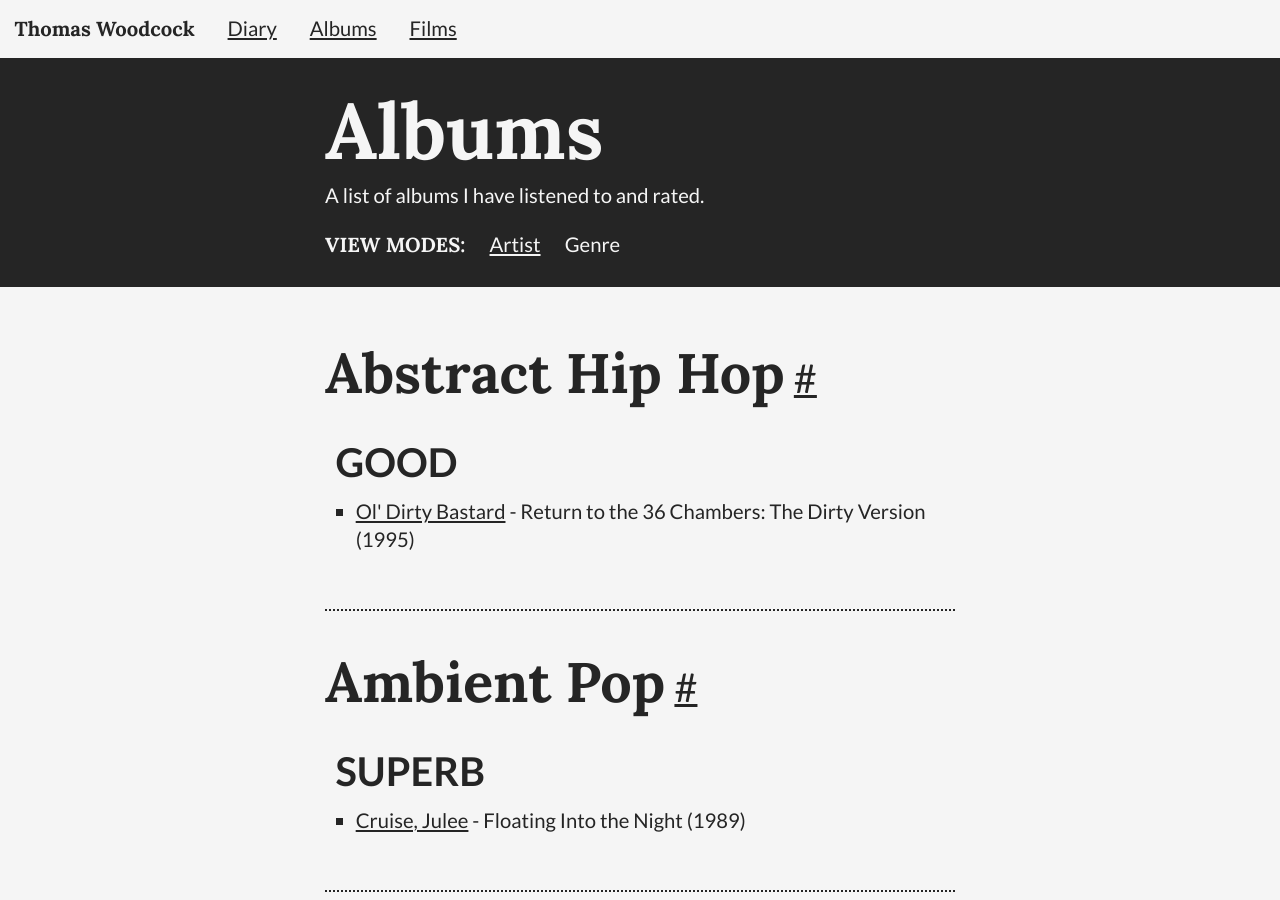
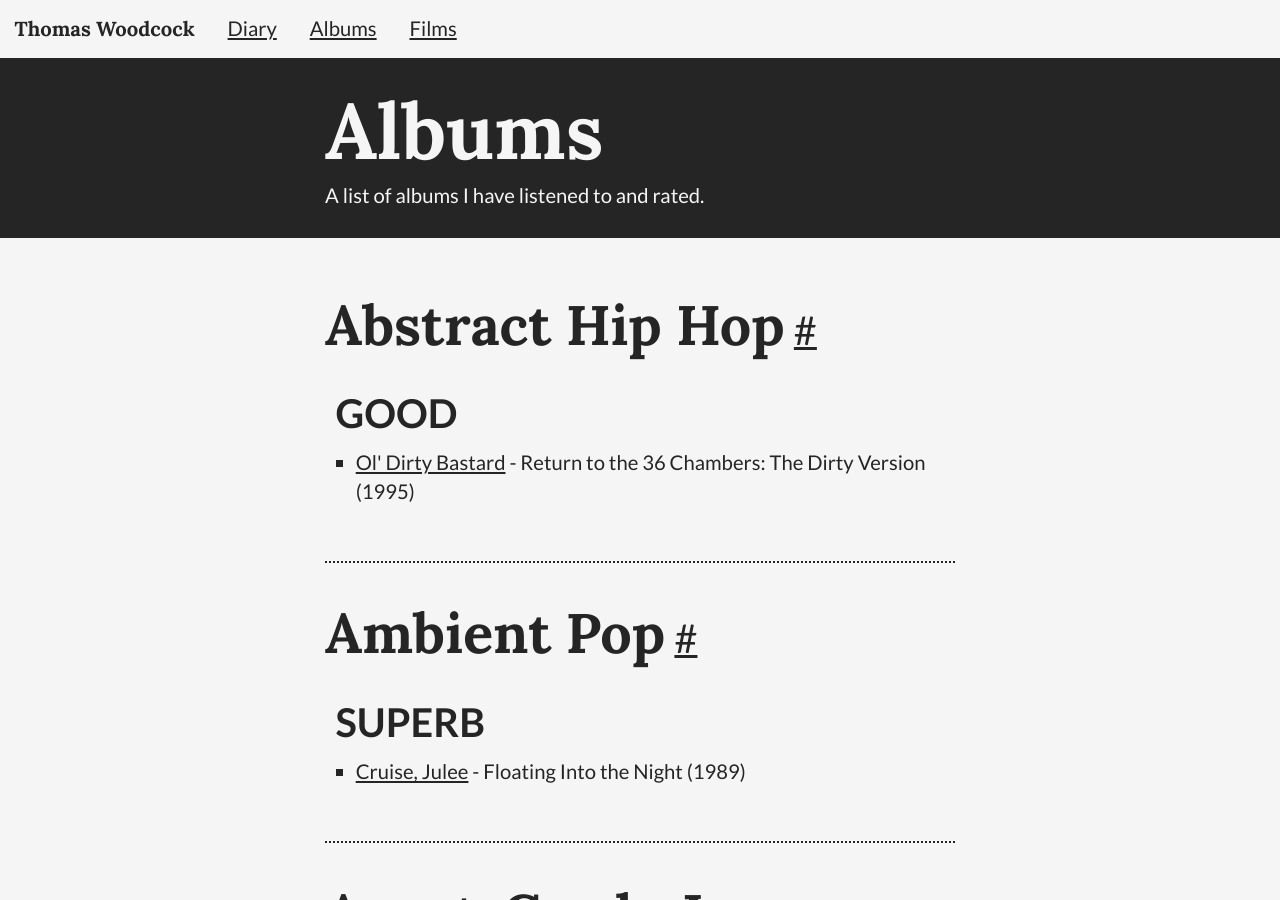
Before and after one commit to thomaswoodcock/thomaswoodcock.github.io, a Jekyll site: the page built from albums/genres.html, in a window 1280 px wide and 900 px high. Built offline with Jekyll 4.4.1, drawn with Linux system fonts in a browser that asks for light colours.

Commit message:
Extract albums by genre

```diff
--- /dev/null
+++ b/_includes/components/genre-list.html
@@ -0,0 +1,40 @@
+<ul>
+  {% for genre in include.genres %}{% assign slug = genre.name | slugify %}
+  <li class="content-section">
+    <article>
+      <header>
+        <h2 id="{{ slug }}">{{ genre.name }}</h2>
+        <a href="#{{ slug }}" aria-label="link to {{ genre.name }}">#</a>
+      </header>
+      <ul>
+        {% assign grouped_works = include.works | where_exp: "work", "work.genre
+        contains genre.id" | group_by: "rating" | sort: "name" | reverse %}{%
+        for rating_group in grouped_works %}{% assign rating = rating_group.name
+        | minus: 1 %}
+        <li>
+          <section>
+            <h3>{{ include.ratings[rating] | upcase }}</h3>
+            <ul>
+              {% assign sorted_works = rating_group.items | sort: "year" %}{%
+              for work in sorted_works %}{% assign people = "" | split: "" %}{%
+              for person_id in work.person %}{% assign person = include.people |
+              where: "id", person_id | first %}{% assign slug = person.name |
+              slugify %}{% capture link %}
+              <a href="{{ include.peoplepath }}/#{{ slug }}"
+                >{{ person.name }}</a
+              >
+              {% endcapture %}{% assign people = people | push: link %}{% endfor
+              %}
+              <li>
+                {{ people | join: " & " }} - {{ work.name }} ({{ work.year }})
+              </li>
+              {% endfor %}
+            </ul>
+          </section>
+        </li>
+        {% endfor %}
+      </ul>
+    </article>
+  </li>
+  {% endfor %}
+</ul>
--- /dev/null
+++ b/_includes/containers/albums-by-genre.html
@@ -0,0 +1,3 @@
+{% assign genres = site.data.album-genres | sort_natural: "name" %}{% include
+components/genre-list.html genres=genres works=site.data.albums
+ratings=site.data.ratings people=site.data.artists peoplepath="/albums" %}
--- a/albums/genres.html
+++ b/albums/genres.html
@@ -4,7 +4,7 @@
 description: "A list of albums I have listened to and rated."
 ---
 
-{% assign persontitle = "Artist" %}{% assign genredata = site.data.album-genres
-%}{% assign workdata = site.data.albums %}{% assign persondata =
-site.data.artists %}{% assign peoplepath = "/albums" %}{% include
-library-by-genre.html %}
+{% include components/header.html %}
+<article class="content">
+  {% include containers/albums-by-genre.html %}
+</article>
```
